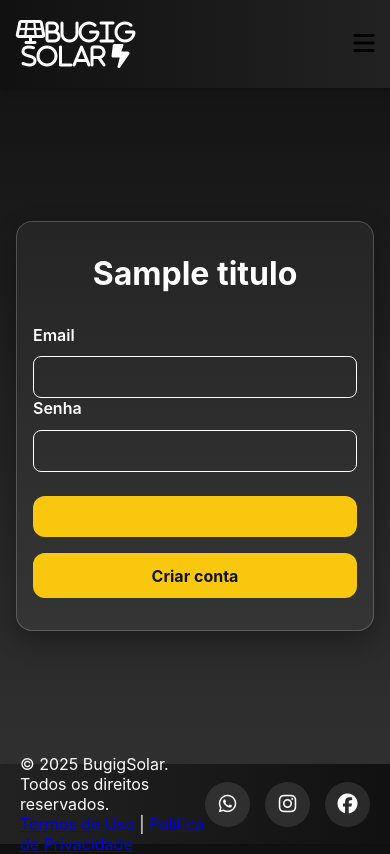
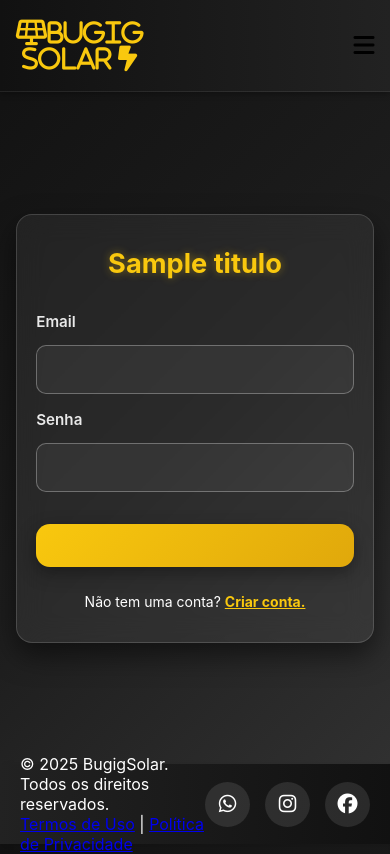
Before and after one commit to RenanAlvares/bugig_solar, a Flask app: template templates/Login.html in a window 390 px wide. Run offline with Flask 3, Linux system fonts and the light colour scheme; the template is opened without the code that fills it: most values are stand-ins (such as "Sample title", 1, 10 or a date in 2020); form fields are guessed from the names that the template uses; some libraries are stand-ins or nearby versions.

Commit message:
landingPage e login melhorada e responsiva

```diff
--- a/static/style/login.css
+++ b/static/style/login.css
@@ -4,7 +4,7 @@
 body {
     font-family: "Inter", sans-serif;
     margin: 0;
-    background: linear-gradient(to bottom, #111, #333);
+    background: linear-gradient(135deg, #111, #1d1d1d, #333);
     color: #fff;
     display: flex;
     flex-direction: column;
@@ -14,18 +14,21 @@ body {
 /* --- HEADER --- */
 header {
     width: 100%;
-    padding: 28px 8%;  /* mantido tamanho original */
+    padding: 24px 8%;
     position: sticky;
     top: 0;
     z-index: 999;
-    background-color: #111; /* nova cor combinando com main */
+    background: rgba(17, 17, 17, 0.95);
+    backdrop-filter: blur(6px);
     color: #fff;
     text-align: center;
-    box-shadow: 0 2px 6px rgba(0,0,0,0.3);
+    box-shadow: 0 2px 12px rgba(0,0,0,0.4);
+    border-bottom: 1px solid rgba(255,255,255,0.08);
 }
 
 header i.fa-solar-panel {
-    font-size: 1.5rem;  /* tamanho original */
+    font-size: 1.6rem;
+    color: #f9c80e;
 }
 
 /* --- MAIN LOGIN --- */
@@ -34,51 +37,68 @@ main {
     display: flex;
     justify-content: center;
     align-items: center;
-    padding: 4rem 1rem;
+    padding: 3rem 1rem;
 }
 
 #login {
-    background: rgba(255,255,255,0.05); /* transparente */
+    background: rgba(255,255,255,0.06);
+    backdrop-filter: blur(14px);
     padding: 3rem 2rem;
-    border-radius: 16px;
-    border: 1px solid rgba(255,255,255,0.2);
-    box-shadow: 0 10px 25px rgba(0,0,0,0.3);
+    border-radius: 20px;
+    border: 1px solid rgba(255,255,255,0.15);
+    box-shadow: 0 12px 28px rgba(0,0,0,0.5);
     max-width: 400px;
     width: 100%;
     text-align: center;
+    transition: all 0.4s ease;
+}
+
+#login:hover {
+    transform: translateY(-6px);
+    box-shadow: 0 18px 36px rgba(0,0,0,0.6);
 }
 
 #login h1 {
     margin-bottom: 2rem;
-    font-size: 2rem;
-    color: #fff;
+    font-size: 2.2rem;
+    font-weight: 700;
+    color: #f9c80e;
+    text-shadow: 0 0 8px rgba(249,200,14,0.4);
 }
 
 /* --- INPUTS --- */
 .label_login .form-control {
     width: 100%;
-    padding: 0.8rem;
-    margin-top: 0.5rem;
-    border-radius: 8px;
-    border: 1px solid #fff;
-    background: transparent;
+    padding: 0.9rem;
+    margin-top: 0.6rem;
+    border-radius: 10px;
+    border: 1px solid rgba(255,255,255,0.3);
+    background: rgba(255,255,255,0.05);
     color: #fff;
-    transition: 0.3s;
+    transition: all 0.3s ease;
+    font-size: 1rem;
+}
+
+.label_login .form-control::placeholder {
+    color: rgba(255,255,255,0.6);
 }
 
 .label_login .form-control:focus {
     outline: none;
-    border-color: #f9c80e; /* Amarelo Solar */
-    box-shadow: 0 0 8px rgba(249,200,14,0.5);
+    border-color: #f9c80e;
+    background: rgba(249,200,14,0.08);
+    box-shadow: 0 0 12px rgba(249,200,14,0.4);
 }
 
 /* --- LABELS --- */
 .label_login label {
     display: block;
     text-align: left;
-    margin-bottom: 0.2rem;
+    margin-top: 1rem;
+    margin-bottom: 0.3rem;
     font-weight: 600;
-    color: #fff;
+    color: rgba(255,255,255,0.9);
+    font-size: 0.95rem;
 }
 
 /* --- BOTOES --- */
@@ -86,31 +106,59 @@ main {
     display: flex;
     flex-direction: column;
     gap: 1rem;
-    margin-top: 1.5rem;
+    margin-top: 2rem;
 }
 
 .btn_login {
-    background: #f9c80e; /* Amarelo Solar */
+    background: linear-gradient(135deg, #f9c80e, #e0a80b);
     color: #111;
-    padding: 0.8rem 1rem;
+    padding: 0.9rem 1rem;
     border: none;
-    border-radius: 12px;
+    border-radius: 14px;
     font-weight: bold;
+    font-size: 1rem;
     cursor: pointer;
     text-decoration: none;
-    transition: all 0.3s;
+    transition: all 0.3s ease;
+    box-shadow: 0 6px 18px rgba(0,0,0,0.35);
 }
 
 .btn_login:hover {
-    background: #44af69; /* Verde */
+    background: linear-gradient(135deg, #44af69, #2e8f52);
     color: #fff;
-    transform: translateY(-2px);
-    box-shadow: 0 5px 15px rgba(0,0,0,0.3);
+    transform: translateY(-3px) scale(1.02);
+    box-shadow: 0 10px 24px rgba(0,0,0,0.4);
 }
 
 /* --- RESPONSIVO --- */
 @media screen and (max-width: 500px) {
     #login {
-        padding: 2rem 1rem;
+        padding: 2rem 1.2rem;
+        border-radius: 16px;
+    }
+
+    #login h1 {
+        font-size: 1.7rem;
+    }
+
+    .btn_login {
+        font-size: 0.95rem;
+        padding: 0.8rem;
     }
 }
+
+.texto_link {
+    margin-top: 10px;
+    font-size: 14px;
+    color: #fff; /* ou outra cor de sua preferência */
+}
+
+.texto_link a {
+    color: #f9c80e; /* destaque para o link */
+    text-decoration: underline;
+    font-weight: bold;
+}
+
+.texto_link a:hover {
+    color: #ffd700;
+}
--- a/templates/Login.html
+++ b/templates/Login.html
@@ -37,8 +37,9 @@
 
                 <div class="btn_container">
                     {{ form.entrar(class='btn_login') }}
-                    <a href="/signin" class="btn_login">Criar conta</a>
+                    <p class="texto_link">Não tem uma conta? <a href="/signin">Criar conta.</a></p>
                 </div>
+
             </form>
         </div>
     </main>
```
Also changed, not shown: static/style/LandingPage.css (+50 -5 lines), static/style/SobreNos.css (+16 -27 lines).
